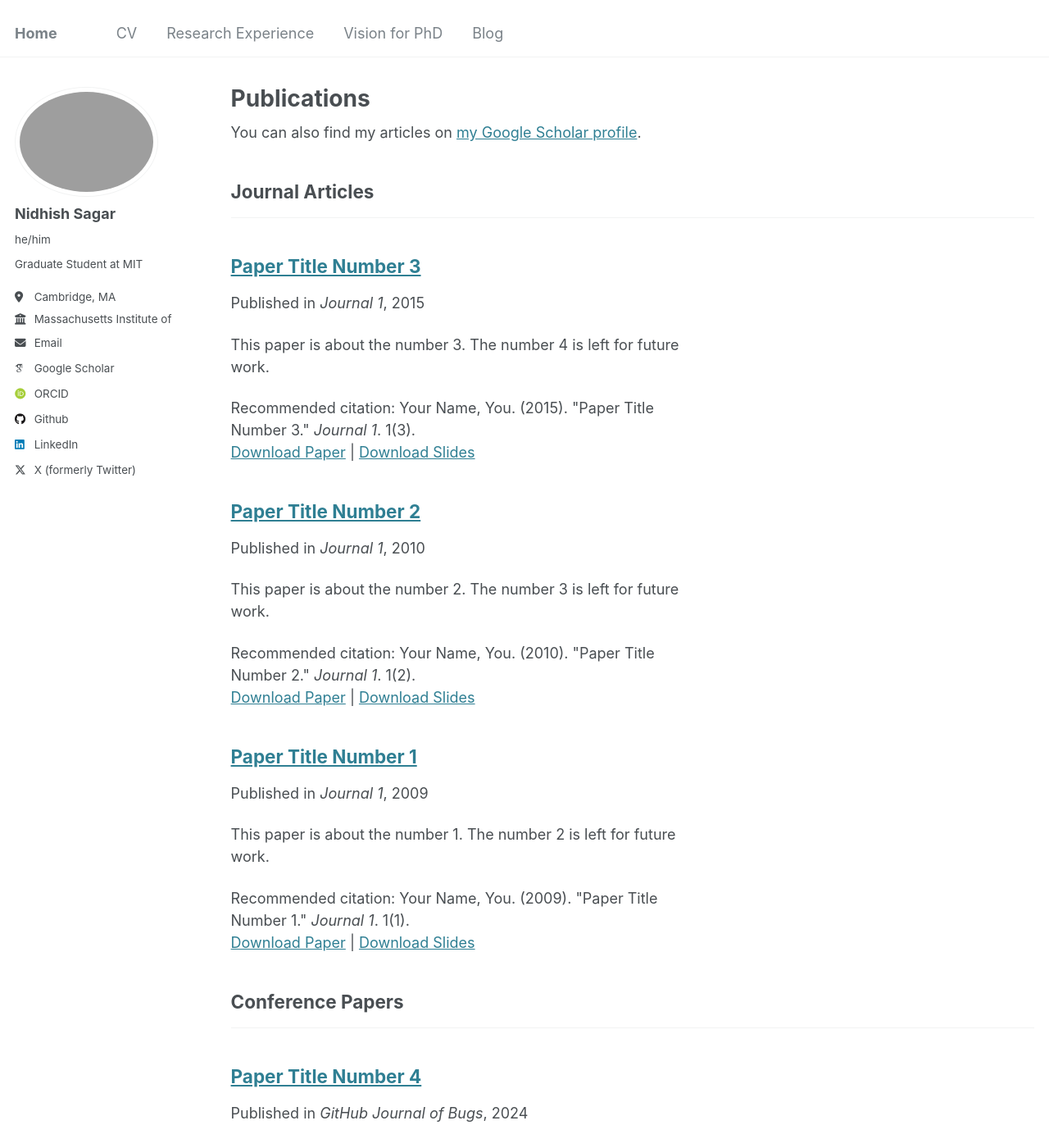
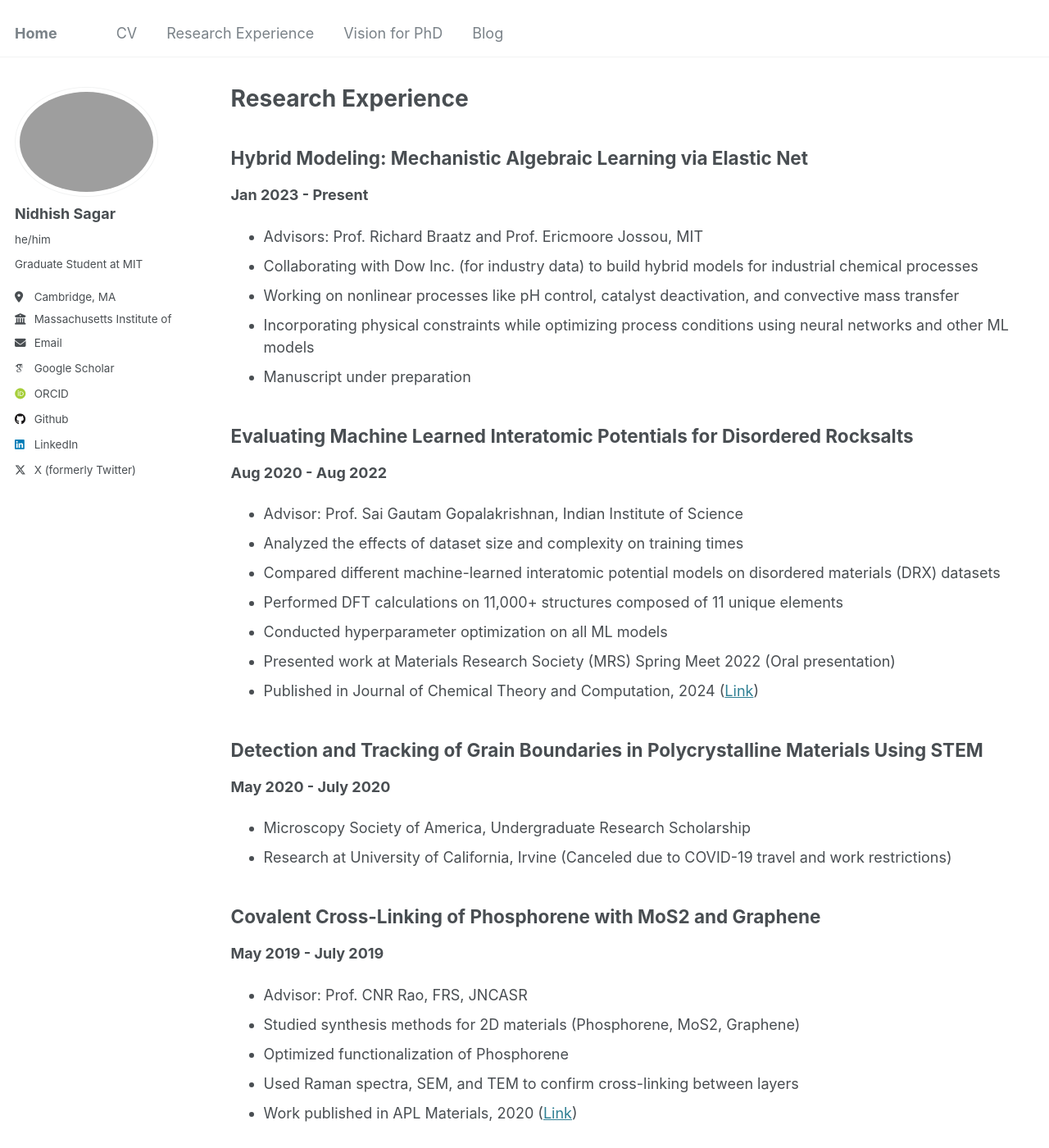
Before and after one commit to sagarnidhish/sagarnidhish.github.io, a Jekyll site: the page built from _pages/research_experience.html, in a window 1280 px wide and 1400 px high. Shown: the whole window at 82% size. Built offline with Jekyll 4.4.1, drawn with Linux system fonts in a browser that asks for light colours; some web fonts are replaced; some of the changed text lies outside the part shown.

Commit message:
Update research_experience.html

```diff
--- a/_pages/research_experience.html
+++ b/_pages/research_experience.html
@@ -1,33 +1,68 @@
 ---
 layout: archive
-title: "Publications"
-permalink: /publications/
+title: "Research Experience"
+permalink: /research/
 author_profile: true
 ---
 
-{% if site.author.googlescholar %}
-  <div class="wordwrap">You can also find my articles on <a href="{{site.author.googlescholar}}">my Google Scholar profile</a>.</div>
-{% endif %}
-
 {% include base_path %}
 
-<!-- New style rendering if publication categories are defined -->
-{% if site.publication_category %}
-  {% for category in site.publication_category  %}
-    {% assign title_shown = false %}
-    {% for post in site.publications reversed %}
-      {% if post.category != category[0] %}
-        {% continue %}
-      {% endif %}
-      {% unless title_shown %}
-        <h2>{{ category[1].title }}</h2><hr />
-        {% assign title_shown = true %}
-      {% endunless %}
-      {% include archive-single.html %}
-    {% endfor %}
-  {% endfor %}
-{% else %}
-  {% for post in site.publications reversed %}
-    {% include archive-single.html %}
-  {% endfor %}
-{% endif %}
+<!-- New style rendering if research categories are defined -->
+<div>
+  <h2>Hybrid Modeling: Mechanistic Algebraic Learning via Elastic Net</h2>
+  <p><strong>Jan 2023 - Present</strong></p>
+  <ul>
+    <li>Advisors: Prof. Richard Braatz and Prof. Ericmoore Jossou, MIT</li>
+    <li>Collaborating with Dow Inc. (for industry data) to build hybrid models for industrial chemical processes</li>
+    <li>Working on nonlinear processes like pH control, catalyst deactivation, and convective mass transfer</li>
+    <li>Incorporating physical constraints while optimizing process conditions using neural networks and other ML models</li>
+    <li>Manuscript under preparation</li>
+  </ul>
+</div>
+
+<div>
+  <h2>Evaluating Machine Learned Interatomic Potentials for Disordered Rocksalts</h2>
+  <p><strong>Aug 2020 - Aug 2022</strong></p>
+  <ul>
+    <li>Advisor: Prof. Sai Gautam Gopalakrishnan, Indian Institute of Science</li>
+    <li>Analyzed the effects of dataset size and complexity on training times</li>
+    <li>Compared different machine-learned interatomic potential models on disordered materials (DRX) datasets</li>
+    <li>Performed DFT calculations on 11,000+ structures composed of 11 unique elements</li>
+    <li>Conducted hyperparameter optimization on all ML models</li>
+    <li>Presented work at Materials Research Society (MRS) Spring Meet 2022 (Oral presentation)</li>
+    <li>Published in Journal of Chemical Theory and Computation, 2024 (<a href="https://doi.org/10.1021/acs.jctc.4c00039">Link</a>)</li>
+  </ul>
+</div>
+
+<div>
+  <h2>Detection and Tracking of Grain Boundaries in Polycrystalline Materials Using STEM</h2>
+  <p><strong>May 2020 - July 2020</strong></p>
+  <ul>
+    <li>Microscopy Society of America, Undergraduate Research Scholarship</li>
+    <li>Research at University of California, Irvine (Canceled due to COVID-19 travel and work restrictions)</li>
+  </ul>
+</div>
+
+<div>
+  <h2>Covalent Cross-Linking of Phosphorene with MoS2 and Graphene</h2>
+  <p><strong>May 2019 - July 2019</strong></p>
+  <ul>
+    <li>Advisor: Prof. CNR Rao, FRS, JNCASR</li>
+    <li>Studied synthesis methods for 2D materials (Phosphorene, MoS2, Graphene)</li>
+    <li>Optimized functionalization of Phosphorene</li>
+    <li>Used Raman spectra, SEM, and TEM to confirm cross-linking between layers</li>
+    <li>Work published in APL Materials, 2020 (<a href="https://doi.org/10.1063/1.5135340">Link</a>)</li>
+  </ul>
+</div>
+
+<div>
+  <h2>Effect of Porosity in CoCrMo and SS316L Additively Manufactured Superalloys</h2>
+  <p><strong>May 2018 - July 2018</strong></p>
+  <ul>
+    <li>Industry Internship Advisor: Dr. Dheepa Srinivasan, Intech Additive Solutions</li>
+    <li>Analyzed implant materials: Cobalt and Steel-based alloys for osteo-integration characteristics vs. strength</li>
+    <li>Evaluated ways to improve mechanical properties by modifying 3D printing parameters</li>
+    <li>Key skills: Metallography, Microhardness, XRD, Optical Imaging, small-scale mechanical testing</li>
+    <li>Won Best Poster and Metallography Award at the 31st Annual Materials Department Symposium, IISc</li>
+  </ul>
+</div>
```
